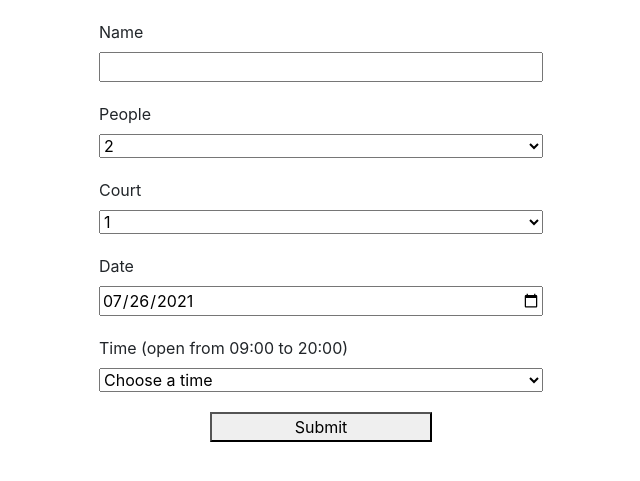
After one commit to guiOsorio/Court-Scheduling-Platform, a Flask app: page /form in a window 1280 px wide. The commit adds this page. Shown: the top 481 px of the page, without its empty margins (319-959 px from the left). Run offline with Flask 2, Linux system fonts and the light colour scheme.

Commit message:
Form almost completed, missing date/time validation

```diff
--- a/app.py
+++ b/app.py
@@ -2,16 +2,104 @@ import os
 import sqlite3
 
 from flask import Flask, flash, redirect, render_template, request
+from flask_wtf import FlaskForm
+from wtforms.fields.html5 import DateField
+from wtforms import StringField, SelectField
+from datetime import datetime
+
+# Initialize app
+app = Flask(__name__)
+
+# Configure for flask_wtf
+app.config["SECRET_KEY"] = "secret"
+
+# Arrays for SelectField choices
+numofpeople = ["2", "3", "4"]
+courts = ["1", "2", "3"]
+possibletimes = ["Choose a time",
+    "09:00", "09:30",
+    "10:00", "10:30",
+    "11:00", "11:30",
+    "12:00", "12:30",
+    "13:00", "13:30",
+    "14:00", "14:30",
+    "15:00", "15:30",
+    "16:00", "16:30",
+    "17:00", "17:30",
+    "18:00", "18:30",
+    "19:00", "19:30"
+    ]
+
+# Form fields
+class BookingForm(FlaskForm):
+    name = StringField('Name')
+    people = SelectField('People', choices=numofpeople)
+    court = SelectField('Court', choices=courts)
+    date = DateField('Date', format='%Y-%m-%d', default=datetime.now())
+    time = SelectField('Time (open from 09:00 to 20:00)', choices=possibletimes, default="Choose a time")
 
 
-# Configure application
-app = Flask(__name__)
 
-
-@app.route("/")
+@app.route("/", methods=["GET", "POST"])
 def index():
     return render_template("index.html")
 
-@app.route("/schedule")
-def schedule():
-    return render_template("schedule.html")
+
+@app.route("/form", methods=["GET", "POST"])
+def form():
+    # Initialize form
+    form = BookingForm()
+
+    # if request is POST and form fields are validated
+    if form.validate_on_submit():
+        name = form.name.data # string
+        people = form.people.data # string
+        court = form.court.data # string
+        date = form.date.data # datetime.date
+        time = form.time.data # string
+
+        timenow = datetime.now().strftime("%H:%M") # string
+        yearnow = datetime.now().year # int
+        monthnow = datetime.now().month # int
+        daynow = datetime.now().day # int
+
+        # Own validation
+        if name == "" or people == "" or court == "" or date == "" or time == "Choose a time":
+            flash("Please fill out all fields")
+            return render_template("form.html", form=form)
+        elif people not in numofpeople:
+            flash("Only 2 to 4 people are allowed per court")
+            return render_template("form.html", form=form)
+        elif court not in courts:
+            flash("Please select a valid court")
+            return render_template("form.html", form=form)
+
+        # TODO: date and time validation (only allow for reservations after the current time)
+
+        else:
+            return render_template("data.html", name=name, people=people, court=court, date=date, time=time)
+
+    return render_template("form.html", form=form)
+
+
+# REQUIREMENTS
+    # form
+        # displays a calendar daypicker but withinvalid dates disabled (already past dates, days where club is closed, days more than a month from today)
+        # displays only options of valid times (from 09:00 to 20:00, with a step of 30 minutes) (only enable to pick available times for the specific court)
+        # a booking is for 1 hour (after booking is done, make the time for that specific day and court unavailable)
+        # have action for user to cancel booking, which makes the times of it available again
+        # whenever an appointment or cancellation is made, send me an email to gosorio@sandiego.edu with the info of what happened
+        # maximum of 2 reservations per day per person (2 hours) (except for admin)
+    # database
+        # define schema
+        # create tables
+        # insert SQL statements in app.py, where needed
+        # create indexes where useful
+    # admin page
+        # user needs to login in order to access this page
+        # show all reservations for each court for the selected day (default for today)
+        # admin has the ability to delete any reservation for any day and to book a court for an extended period of time (more than 1 hour)
+    # more
+        # send me an email when an appointment is made with the appointment's info
+        # if there are appointments in the next hour, send me an email with all the appointments
+        # schedule Python code to run every 6 months to remove bookings from database and other features if needed
--- a/requirements.txt
+++ b/requirements.txt
@@ -1 +1,6 @@
 flask
+flask_wtf
+wtforms
+datetime
+sqlite3
+os
--- /dev/null
+++ b/static/styles.css
@@ -0,0 +1,17 @@
+.schedule-form {
+    width: 40%;
+    margin: 0 auto;
+
+    display: flex;
+    flex-direction: column;
+    justify-content: center;
+}
+
+.schedule-form label {
+    padding-top: 20px;
+}
+
+.schedule-form button {
+    width: 50%;
+    margin: 20px auto;
+}
--- /dev/null
+++ b/templates/form.html
@@ -0,0 +1,26 @@
+{% extends "layout.html" %}
+
+{% block content %}
+
+    <form action="/form" method="POST" class="schedule-form">
+        {{ form.csrf_token }}
+
+        {{ form.name.label }}
+        {{ form.name }}
+
+        {{ form.people.label }}
+        {{ form.people }}
+
+        {{ form.court.label }}
+        {{ form.court }}
+
+        {{ form.date.label }}
+        {{ form.date }}
+
+        {{ form.time.label }}
+        {{ form.time }}
+
+        <button>Submit</button>
+    </form>
+
+{% endblock %}
--- a/templates/index.html
+++ b/templates/index.html
@@ -1,8 +1,8 @@
 {% extends "layout.html" %}
 
-{% block main %}
+{% block content %}
 
-    <h1>Scheduling App</h1>
-    <a href="/schedule">Schedule a court</a>
+    <h1>HOMEPAGE</h1>
+    <a href="/form">Form</a>
 
 {% endblock %}
--- a/templates/layout.html
+++ b/templates/layout.html
@@ -5,14 +5,26 @@
     <meta http-equiv="X-UA-Compatible" content="IE=edge">
     <meta name="viewport" content="width=device-width, initial-scale=1.0">
 
-    <link href="/static/favicon.png" rel="icon">
+    <!-- http://getbootstrap.com/docs/4.5/ -->
+    <link rel="stylesheet" href="https://cdn.jsdelivr.net/npm/bootstrap@4.5.3/dist/css/bootstrap.min.css" integrity="sha384-TX8t27EcRE3e/ihU7zmQxVncDAy5uIKz4rEkgIXeMed4M0jlfIDPvg6uqKI2xXr2" crossorigin="anonymous">
+
+    <link rel="stylesheet" href="/static/styles.css">
+
+    <link rel="icon" href="/static/favicon.png">
+
+    <!-- http://getbootstrap.com/docs/4.5/ -->
+    <script src="https://code.jquery.com/jquery-3.5.1.slim.min.js" integrity="sha384-DfXdz2htPH0lsSSs5nCTpuj/zy4C+OGpamoFVy38MVBnE+IbbVYUew+OrCXaRkfj" crossorigin="anonymous"></script>
+    <script src="https://cdn.jsdelivr.net/npm/bootstrap@4.5.3/dist/js/bootstrap.bundle.min.js" integrity="sha384-ho+j7jyWK8fNQe+A12Hb8AhRq26LrZ/JpcUGGOn+Y7RsweNrtN/tE3MoK7ZeZDyx" crossorigin="anonymous"></script>
 
     <title>Scheduling Demo</title>
 </head>
-<body>
-    <main>
-        {% block main %}{% endblock %}
-    </main>
-
+<body class="container">
+    {% for message in get_flashed_messages() %}
+    <div class="alert alert-warning">
+        <button type="button" class="close" data-dismiss="alert">&times;</button>
+        {{ message }}
+    </div>
+    {% endfor %}
+    {% block content %}{% endblock %}
 </body>
 </html>
```
Also changed, not shown: templates/data.html (added, +11 -0 lines), templates/schedule.html (deleted, +0 -15 lines).
